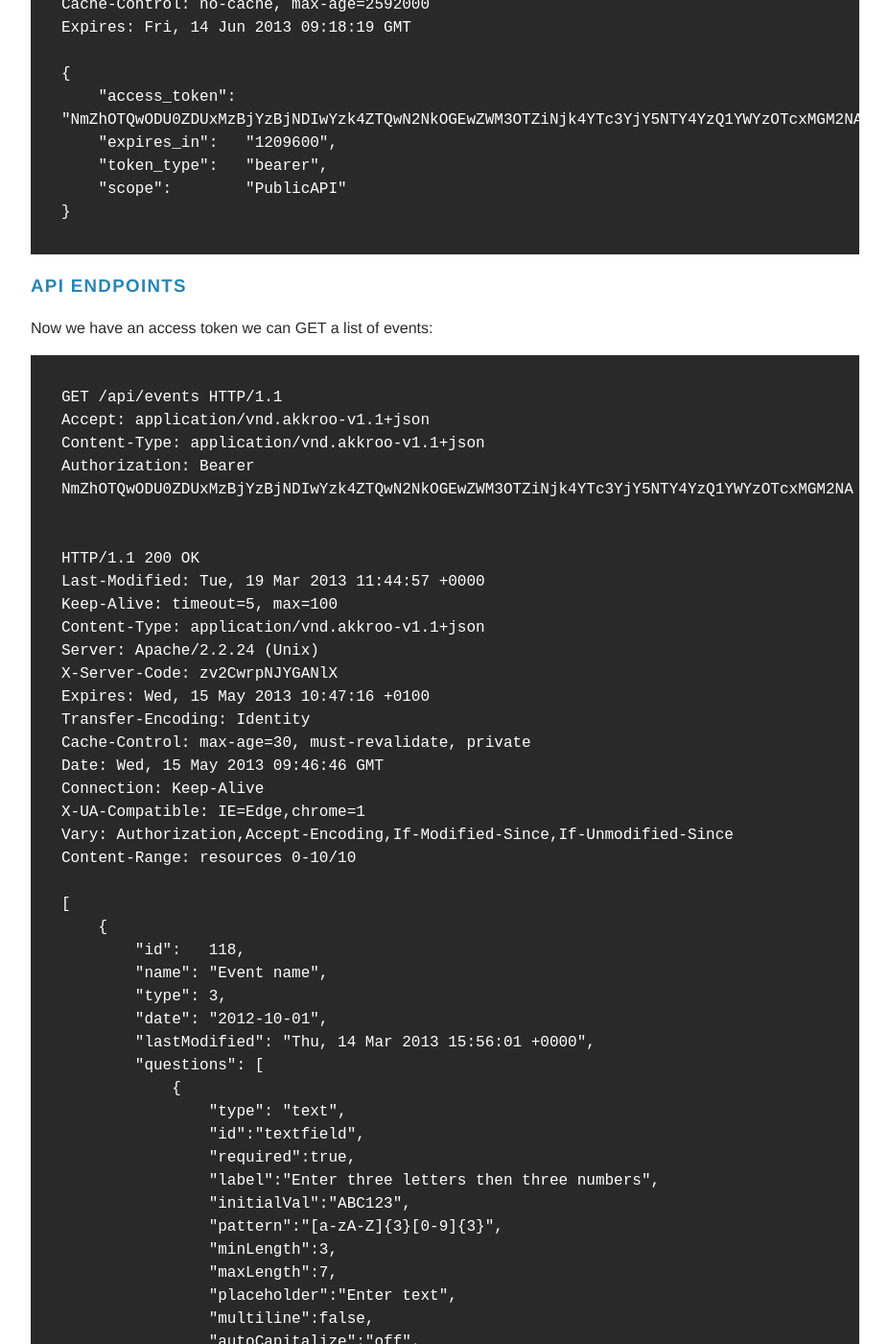
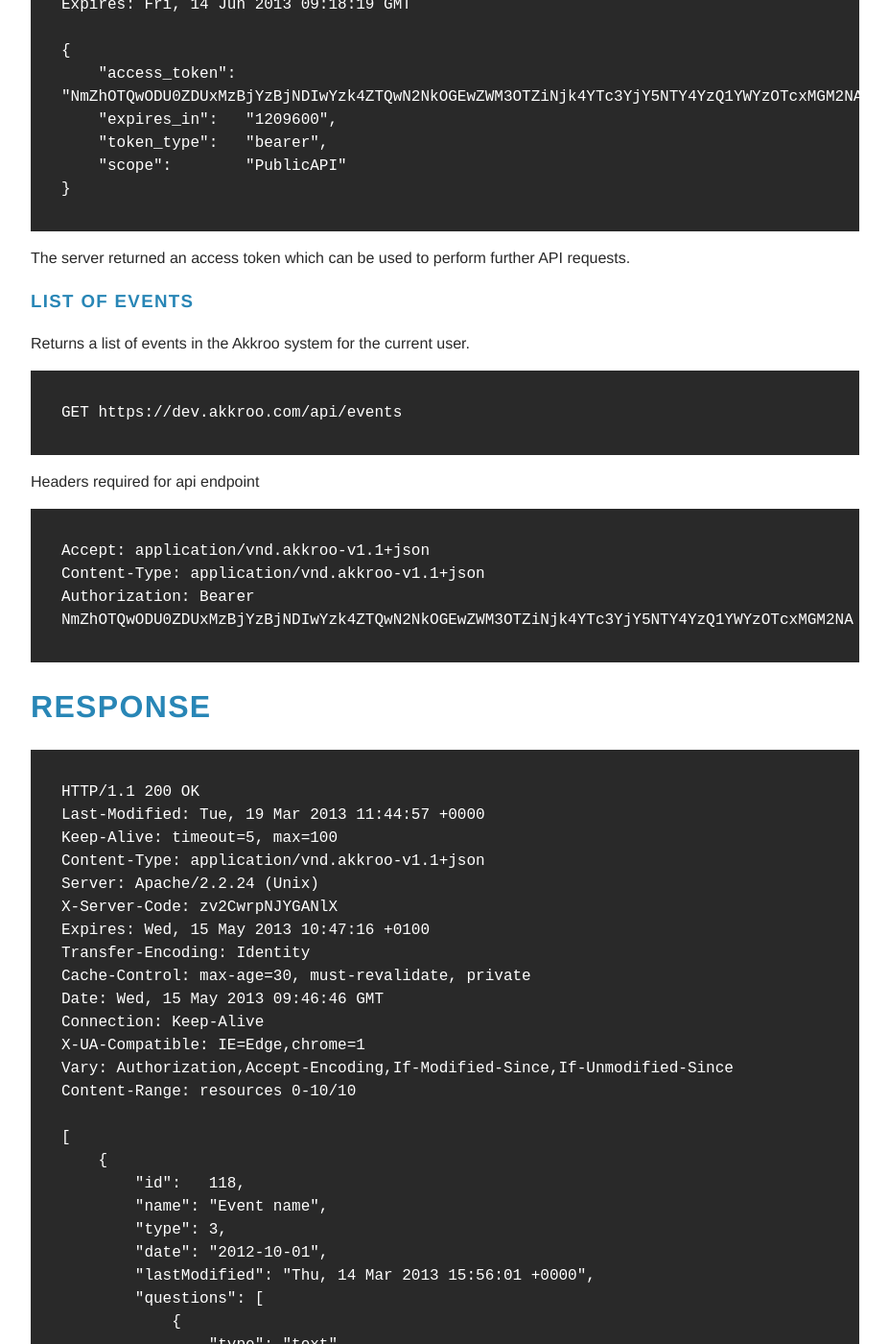
Before and after one commit to craigreid/docs, a Jekyll site: the page built from api/index.md, in a window 1280 px wide and 1400 px high, scrolled down 1174 px. Shown: the whole window at 96% size, without its empty margins (320-1247 px from the left). Built offline with Jekyll 4.4.1, drawn with Linux system fonts in a browser that asks for light colours; some of the changed text lies outside the part shown.

Commit message:
list events endpoint
Signed-off-by: Daniel Newns <dan@higgsdesign.com>

```diff
--- a/api/index.md
+++ b/api/index.md
@@ -64,19 +63,23 @@ further API requests.
         "scope":        "PublicAPI"
     }
 
+The server returned an access token which can be used to perform further API requests.
 
 
 
+### List of Events
 
-### API endpoints
+Returns a list of events in the Akkroo system for the current user.
 
-Now we have an access token we can GET a list of events:
+    GET https://dev.akkroo.com/api/events
 
-    GET /api/events HTTP/1.1
+Headers required for api endpoint
+
     Accept: application/vnd.akkroo-v1.1+json
     Content-Type: application/vnd.akkroo-v1.1+json
     Authorization: Bearer NmZhOTQwODU0ZDUxMzBjYzBjNDIwYzk4ZTQwN2NkOGEwZWM3OTZiNjk4YTc3YjY5NTY4YzQ1YWYzOTcxMGM2NA
 
+#Response
 
     HTTP/1.1 200 OK
     Last-Modified: Tue, 19 Mar 2013 11:44:57 +0000
```
Also changed, not shown: other parts of api/index.md (+1 -2 lines).
